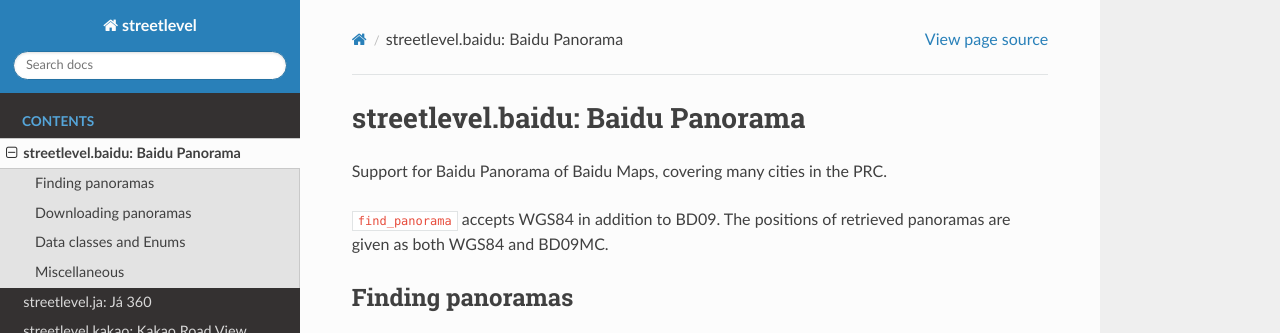
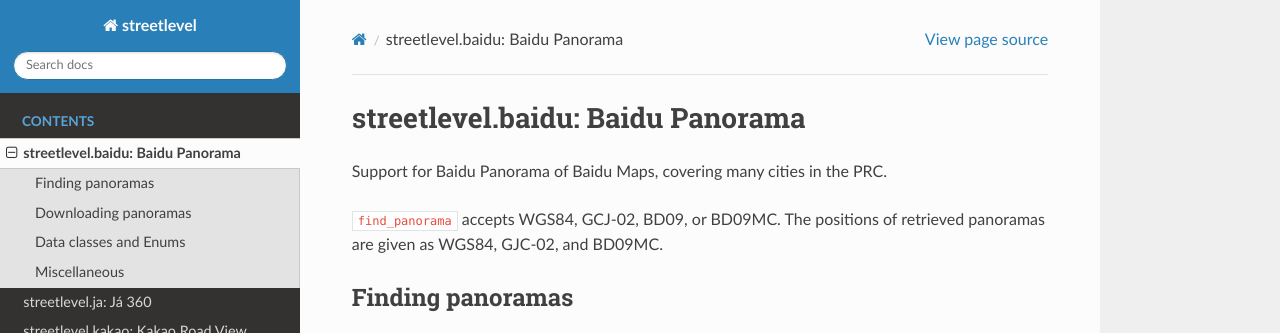
Before and after one commit to sk-zk/streetlevel, a Sphinx documentation site: the page built from docs/streetlevel.baidu.rst, in a window 1280 px wide and 900 px high, cut to the strip 0-333 px from the top of the window. Built offline with Sphinx 7.4.7 and the Read the Docs theme 3.1.0, drawn with Linux system fonts in a browser that asks for light colours; pages that are not in the unit, such as notebooks, are missing from menus.

Commit message:
[Baidu] Update documentation

```diff
--- a/docs/streetlevel.baidu.rst
+++ b/docs/streetlevel.baidu.rst
@@ -3,8 +3,8 @@
 
 Support for Baidu Panorama of Baidu Maps, covering many cities in the PRC.
 
-``find_panorama`` accepts WGS84 in addition to BD09. The positions of retrieved panoramas
-are given as both WGS84 and BD09MC.
+``find_panorama`` accepts WGS84, GCJ-02, BD09, or BD09MC. The positions of retrieved panoramas
+are given as WGS84, GJC-02, and BD09MC.
 
 Finding panoramas
 -----------------
```
